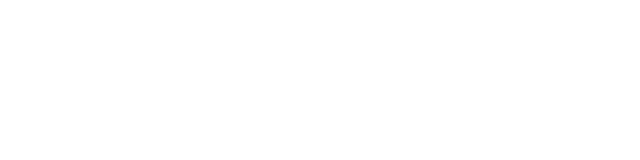
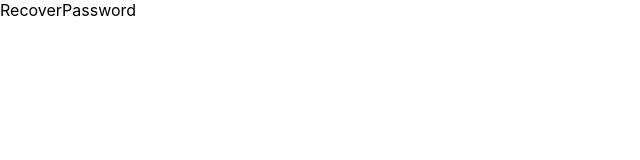
Before and after one commit to vhfuly/ecommerce-dashboard, a React (Create React App) app: page /#/recover-password in a window 1280 px wide. Before the commit this address led to /#/login. Shown: the top 160 px of the page, without its empty margins (0-640 px from the left). Built offline with nearby package versions, Linux system fonts and the light colour scheme.

Commit message:
test: create containers login, RecoverPassword and ResetPassword

```diff
--- a/src/App.tsx
+++ b/src/App.tsx
@@ -2,15 +2,22 @@
 import { Provider } from 'react-redux';
 import { HashRouter as Router, Route} from 'react-router-dom';
 
+import base from './containers/HOC/Base';
 import store from './store/store';
-import purchases  from './containers/Purchases';
-import base from './containers/HOC/Base';
+import Purchases  from './containers/Purchases';
+import Login from './containers/Login';
+import RecoverPassword from './containers/RecoverPassword/RecoverPassword';
+import ResetPassword from './containers/RecoverPassword/ResetPassword';
+
 function App() {
   return (
     <Provider store={store}>
       <Router>
         <div className="App">
-          <Route path={'/'} exact component={base(purchases)} />
+          <Route path={'/'} exact component={base(Purchases)} />
+          <Route path={'/login'} component={Login} />
+          <Route path={'/recover-password'} component={RecoverPassword} />
+          <Route path={'/reset-password/:token'} component={ResetPassword} />
         </div>
       </Router>
     </Provider>
--- a/src/containers/Base/Menu.tsx
+++ b/src/containers/Base/Menu.tsx
@@ -2,12 +2,9 @@
 import React, { useState } from 'react';
 import ItemsList from './ItemsList';
 
-
-
 type Props = {
   history: any;
 }
-
 
 const Menu: React.FC<Props> = (props) => {
   const[open, setOpen] = useState(true)
--- /dev/null
+++ b/src/containers/Login/index.tsx
@@ -0,0 +1,9 @@
+import React from 'react';
+
+const Login: React.FC = () => (
+  <div className='container-login'>
+    Login
+  </div>
+);
+
+export default Login;
--- /dev/null
+++ b/src/containers/RecoverPassword/RecoverPassword.tsx
@@ -0,0 +1,9 @@
+import React from 'react';
+
+const RecoverPassword: React.FC = () => (
+  <div className='container-recover-password'>
+    RecoverPassword
+  </div>
+);
+
+export default RecoverPassword;
--- /dev/null
+++ b/src/containers/RecoverPassword/ResetPassword.tsx
@@ -0,0 +1,9 @@
+import React from 'react';
+
+const ResetPassword: React.FC = () => (
+  <div className='container-reset-password'>
+    ResetPassword
+  </div>
+);
+
+export default ResetPassword;
```
